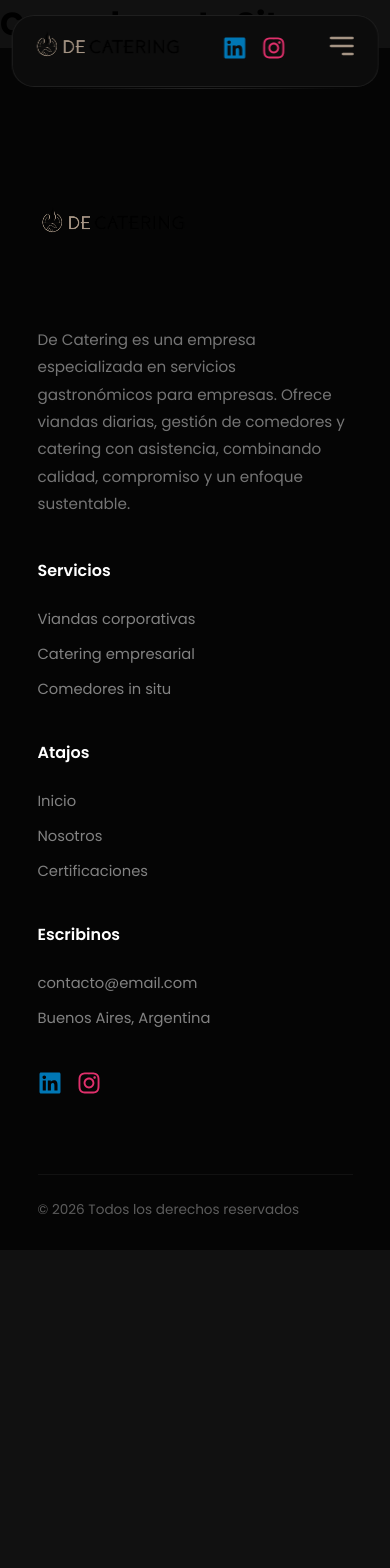
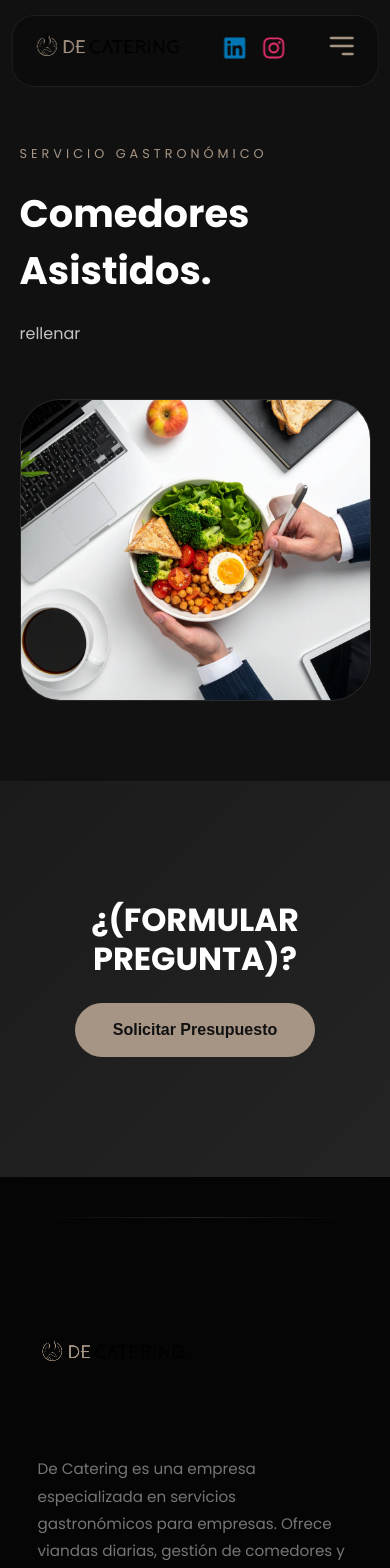
Before and after one commit to LucianoVerchelli/DeCatering, a React (Vite) app: page /DeCatering/servicios/comedoresInSitu in a window 390 px wide. Shown: the top 1568 px of the page. Before the commit the page ends 1250 px from the top, so only its background shows below. Built offline with nearby package versions, Linux system fonts and the light colour scheme.

Commit message:
nuevaSubPage

```diff
--- a/src/components/NavBar.jsx
+++ b/src/components/NavBar.jsx
@@ -80,7 +80,7 @@ function Navbar() {
 </Link>
 
  <Link to="/servicios/comedoresInSitu">
-  Comedores In Situ
+  Comedores Con Asistencia
 </Link>
 
 
--- a/src/pages/CateringAsistido.jsx
+++ b/src/pages/CateringAsistido.jsx
@@ -3,7 +3,7 @@ import Footer from "../components/Footer";
 import { HashLink } from "react-router-hash-link";
 import { Link } from "react-router-dom";
 import { useNavigate } from "react-router-dom";
-import heroImage from "../assets/Hero.webp";
+import Asistido from "../assets/asistido.webp";
 
 import "../styles/subpages/CateringAsistido.css";
 
@@ -31,15 +31,11 @@ const irAContacto = () => {
     </span>
 
     <h1>
-      Catering Asistido
+      Catering Con Asistencia.
     </h1>
 
     <p>
-      Brindamos soluciones gastronómicas
-      para empresas, reuniones corporativas,
-      capacitaciones y eventos especiales,
-      garantizando calidad, puntualidad
-      y una experiencia profesional.
+    RELLENAR
     </p>
 
   </div>
@@ -47,8 +43,8 @@ const irAContacto = () => {
   <div className="service-image">
 
     <img
-      src={heroImage}
-      alt="Catering Corporativo"
+      src={Asistido}
+      alt="Catering Con Asistencia"
     />
 
   </div>
--- a/src/pages/ComedoresInSitu.jsx
+++ b/src/pages/ComedoresInSitu.jsx
@@ -1,16 +1,53 @@
 import Navbar from "../components/Navbar";
 import Footer from "../components/Footer";
+import { HashLink } from "react-router-hash-link";
+import { Link } from "react-router-dom";
+import { useNavigate } from "react-router-dom";
+import Comedoresimg from "../assets/inSitu.webp";
+
+import "../styles/subpages/ComedoresInSitu.css"
 
 function Comedores() {
 
+  const navigate = useNavigate();
+const irAContacto = () => {
+  navigate("/", {
+    state: {
+      scrollTo: "contact",
+    },
+  });
+};
+
   return (
 <>
+
 <Navbar/>
-    <sectionx>
 
-      <h1>Comedores In Situ</h1>
+<section className="service-intro">
+        <div className="service-text">
+          <span>SERVICIO GASTRONÓMICO</span>
 
-    </sectionx>
+          <h1>Comedores Asistidos.</h1>
+
+          <p>
+         rellenar
+          </p>
+        </div>
+
+        <div className="service-image">
+          <img src={Comedoresimg} alt="Foto de comedores en las empresas" />
+        </div>
+      </section>
+      <section className="cta-contacto">
+        <div className="cta-contacto-content">
+          <h2>¿(FORMULAR PREGUNTA)?</h2>
+
+          <button className="cta-button" onClick={irAContacto}>
+            Solicitar Presupuesto
+          </button>
+        </div>
+      </section>
+
 
 <Footer/>
 
--- a/src/pages/Home.jsx
+++ b/src/pages/Home.jsx
@@ -24,7 +24,7 @@ useEffect(() => {
         behavior: "smooth",
         block: "start",
       });
-    }, 10);
+    }, 0);
   }
 }, [location]);
   return (
--- a/src/pages/ViandasParaEmpresas.jsx
+++ b/src/pages/ViandasParaEmpresas.jsx
@@ -5,10 +5,9 @@ import { Link } from "react-router-dom";
 import { useNavigate } from "react-router-dom";
 import Viandasimg from "../assets/imgEn2.jpg";
 
-
+import "../styles/subpages/viandasParaEmpresas.css";
 
 function Viandas() {
-
   const navigate = useNavigate();
   const irAContacto = () => {
     navigate("/", {
@@ -19,62 +18,34 @@ const irAContacto = () => {
   };
 
   return (
+    <>
+      <Navbar />
+      <section className="service-intro">
+        <div className="service-text">
+          <span>SERVICIO GASTRONÓMICO</span>
 
-    <>
-     <Navbar/>
-      <section className="service-intro">
-
-<div className="service-text">
-
-    <span>
-      SERVICIO GASTRONÓMICO
-    </span>
-
-    <h1>
-      Viandas Termoselladas
-    </h1>
+          <h1>Viandas Termoselladas.</h1>
 
           <p>
-      Ofrecemos viandas saludables y personalizadas para empresas, ideales para mejorar el bienestar de los empleados. Nuestras opciones incluyen menús equilibrados, adaptados a diversas necesidades dietéticas, y entregas puntuales para garantizar la satisfacción y productividad en el entorno laboral.
+          (rellenar con informacion)
           </p>
-
         </div>
 
         <div className="service-image">
-
-    <img
-      src={Viandasimg}
-      alt="Viandas termoselladas para empresas"
-    />
-
+          <img src={Viandasimg} alt="Viandas termoselladas para empresas" />
         </div>
-
       </section>
       <section className="cta-contacto">
         <div className="cta-contacto-content">
+          <h2>¿(FORMULAR PREGUNTA PERSUASIVA)?</h2>
 
-    <h2>
-      ¿(FORMULAR PREGUNTA PERSUASIVA)?
-    </h2>
-
-
-<button
-  className="cta-button"
-  onClick={irAContacto}
->
-  Solicitar propuesta
+          <button className="cta-button" onClick={irAContacto}>
+            Solicitar Presupuesto
           </button>
-
-
         </div>
       </section>
 
-
-
-
-<Footer/>
-
-
+      <Footer />
     </>
   );
 }
--- /dev/null
+++ b/src/styles/subpages/ComedoresInSitu.css
@@ -0,0 +1,178 @@
+.service-intro{
+
+  width: 90%;
+
+  max-width: 1400px;
+
+  margin: 0 auto;
+
+  padding-top: 180px;
+
+  padding-bottom: 120px;
+
+  display: grid;
+
+  grid-template-columns: 1fr 1fr;
+
+  gap: 80px;
+
+  align-items: center;
+}
+
+.service-text span{
+
+  color: #a69585;
+
+  letter-spacing: 4px;
+
+  font-size: 0.8rem;
+}
+
+.service-text h1{
+
+  color: white;
+
+  font-size: 4rem;
+
+  margin: 20px 0;
+}
+
+.service-text p{
+
+  color: rgba(255,255,255,0.75);
+
+  line-height: 1.9;
+
+  font-size: 1rem;
+}
+
+.service-image{
+
+  border-radius: 40px;
+
+  overflow: hidden;
+
+  border: 1px solid rgba(255,255,255,0.08);
+
+  background: rgba(255,255,255,0.03);
+
+  backdrop-filter: blur(10px);
+}
+
+.service-image img{
+
+  width: 100%;
+
+  height: 500px;
+
+  object-fit: cover;
+
+  display: block;
+}
+
+.cta-contacto {
+  padding: 120px 20px;
+  background: linear-gradient(
+    135deg,
+    #1b1b1b 0%,
+    #242424 100%
+  );
+}
+
+.cta-contacto-content {
+  max-width: 900px;
+  margin: 0 auto;
+  text-align: center;
+}
+
+.cta-tag {
+  display: inline-block;
+  color: #f4b400;
+  font-size: 0.9rem;
+  font-weight: 600;
+  letter-spacing: 2px;
+  text-transform: uppercase;
+  margin-bottom: 20px;
+}
+
+.cta-contacto h2 {
+  color: white;
+  font-size: clamp(2rem, 4vw, 3.5rem);
+  line-height: 1.2;
+  margin-bottom: 25px;
+}
+
+.cta-contacto p {
+  color: rgba(255,255,255,.75);
+  font-size: 1.1rem;
+  line-height: 1.8;
+  max-width: 700px;
+  margin: 0 auto 40px;
+}
+
+.cta-button {
+  display: inline-flex;
+  align-items: center;
+  justify-content: center;
+padding: 16px 34px;
+
+  border: none;
+
+  border-radius: 999px;
+
+  background: #a69585;
+
+  color: black;
+
+  font-size: 1rem;
+
+  font-weight: bold;
+
+  cursor: pointer;
+
+  transition: 0.3s;
+
+  transition: all .3s ease;
+}
+
+.cta-button:hover {
+  transform: translateY(-3px);
+
+}
+
+@media(max-width: 992px){
+
+  .service-intro{
+
+    grid-template-columns: 1fr;
+
+    gap: 50px;
+  }
+
+  .service-text h1{
+
+    font-size: 3rem;
+  }
+
+}
+
+@media(max-width: 768px){
+
+  .service-intro{
+
+    padding-top: 140px;
+
+    padding-bottom: 80px;
+  }
+
+  .service-text h1{
+
+    font-size: 2.4rem;
+  }
+
+  .service-image img{
+
+    height: 300px;
+  }
+
+}
```
Lines whose indentation alone changed are shown as unchanged.
